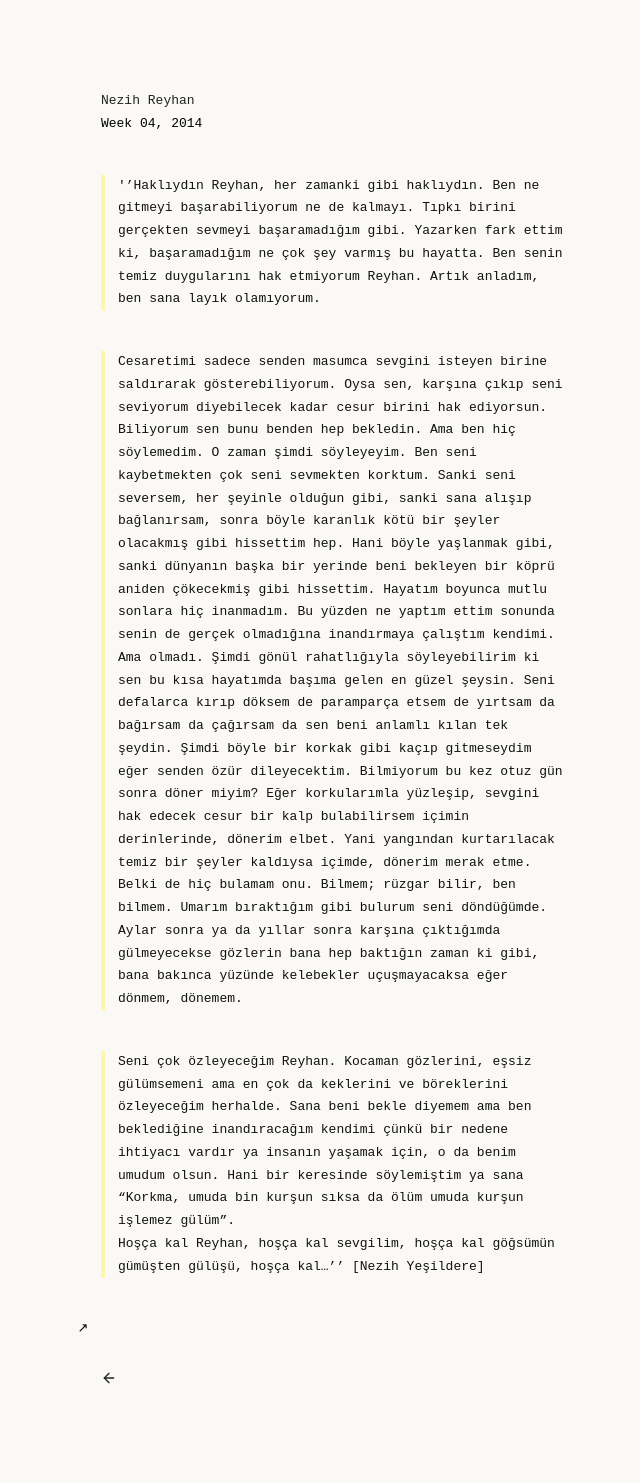
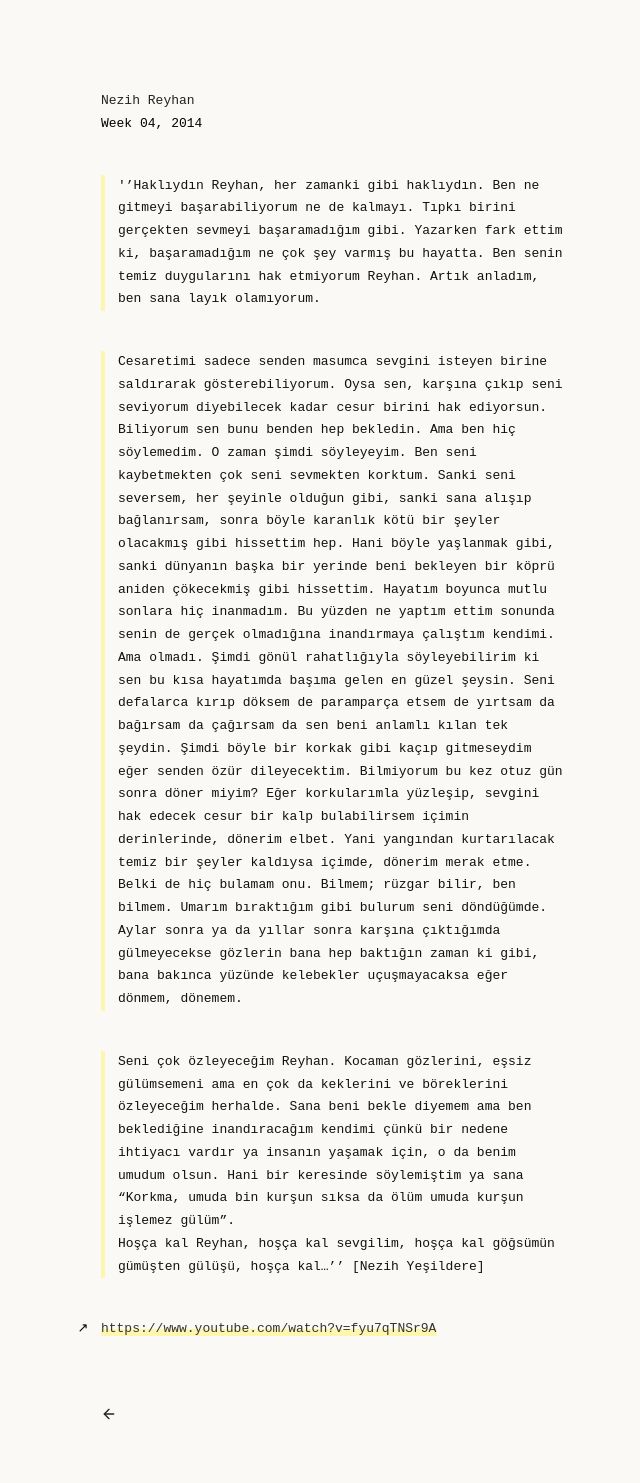
Before and after one commit to hayriartar/hayriartar.github.io, a Jekyll site: the page built from _posts/2014-01-27-nezih.md, in a window 1280 px wide. Shown: the whole page, without its empty margins (305-945 px from the left). Built offline with Jekyll 4.4.1, drawn with Linux system fonts in a browser that asks for light colours; before the commit the page ends 1447 px from its top, so only the background shows below that; some of the changed lines change nothing that is shown.

Commit message:
some changes

```diff
--- a/_posts/2014-01-27-nezih.md
+++ b/_posts/2014-01-27-nezih.md
@@ -30,4 +30,4 @@
 Hani bir keresinde söylemiştim ya sana "Korkma, umuda bin kurşun sıksa da ölüm umuda kurşun işlemez gülüm".
 Hoşça kal Reyhan, hoşça kal sevgilim, hoşça kal göğsümün gümüşten gülüşü, hoşça kal...'' [Nezih Yeşildere]
 
-<a href="https://www.youtube.com/watch?v=fyu7qTNSr9A"></a>
+<a href="https://www.youtube.com/watch?v=fyu7qTNSr9A">https://www.youtube.com/watch?v=fyu7qTNSr9A</a>
```
